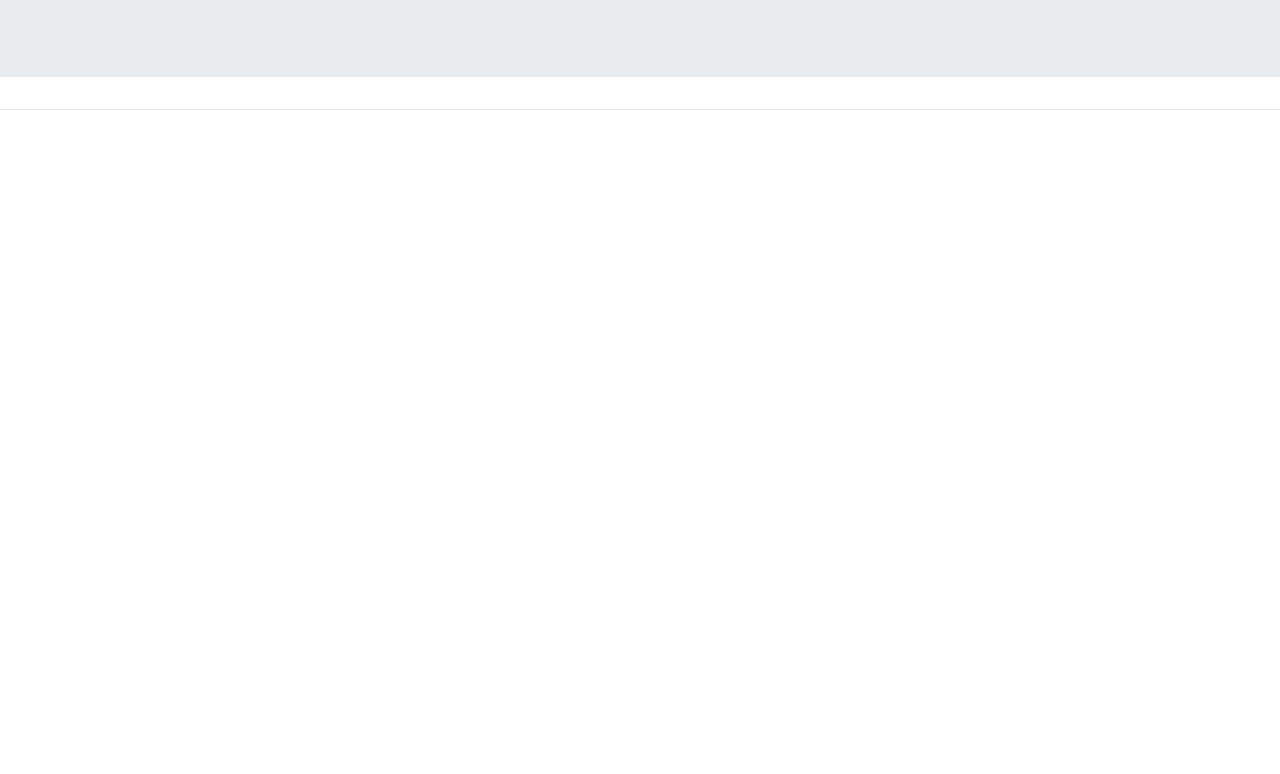
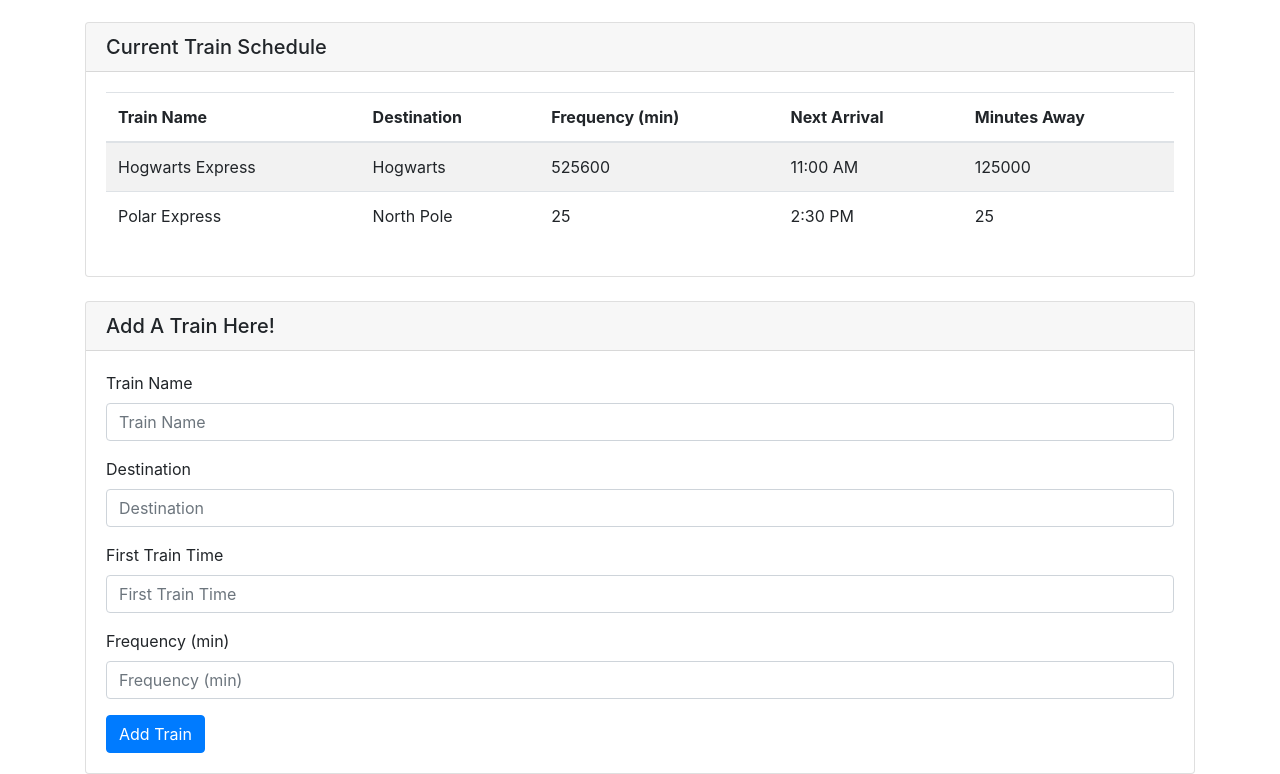
Before and after one commit to kstoneham/TrainTime, a plain HTML site: page index.html in a window 1280 px wide. Shown: the part 172-946 px from the top of the page. Before the commit the page ends 800 px from the top, so only its background shows below. Drawn offline with nearby package versions, Linux system fonts and the light colour scheme.

Commit message:
added more files

```diff
--- a/index.html
+++ b/index.html
@@ -12,14 +12,85 @@
     <script src="https://cdnjs.cloudflare.com/ajax/libs/popper.js/1.14.0/umd/popper.min.js" integrity="sha384-cs/chFZiN24E4KMATLdqdvsezGxaGsi4hLGOzlXwp5UZB1LY//20VyM2taTB4QvJ" crossorigin="anonymous"></script>
     <title>Train Time!</title>
 </head>
+
 <body>
-    <div class="jumbotron jumbotron-fluid">
-        <div class="container">
-            <h1 class="display-4 text-center">The Station</h1>
-            <p class="lead text-center">Train times are displayed below.  Feel free to add other trains to the schedule!</p>
+    <!-- The Station-->
+    <div class="container">
+        <div class="jumbotron jumbotron-fluid py-2">
+            <div class="container">
+                <h1 class="display-4 text-center">The Station</h1>
+                <hr>
+                <p class="lead text-center">Train times are displayed below.  Feel free to add other trains to the schedule!</p>
+            </div>
         </div>
     </div>
-    <hr>
+
+    <!-- Current Train Schedule-->
+    <div class="container mb-4">
+            <div class="card">
+                <h5 class="card-header">Current Train Schedule</h5>
+                <div class="card-body">
+                    <table class="table table-striped table-hover">
+                        <thead>
+                            <tr>
+                                <th scope="col">Train Name</th>
+                                <th scope="col">Destination</th>
+                                <th scope="col">Frequency (min)</th>
+                                <th scope="col">Next Arrival</th>
+                                <th scope="col">Minutes Away</th>
+                            </tr>
+                        </thead>
+
+                        <tbody id="train-list">
+                            <tr>
+                                <td>Hogwarts Express</td>
+                                <td>Hogwarts</td>
+                                <td>525600</td>
+                                <td>11:00 AM</td>
+                                <td>125000</td>
+                            </tr>
+                            <tr>
+                                <td>Polar Express</td>
+                                <td>North Pole</td>
+                                <td>25</td>
+                                <td>2:30 PM</td>
+                                <td>25</td>
+                            </tr>
+                        </tbody>
+                    </table>
+                </div>
+            </div>
+    </div>
+
+    <!-- Add Train -->
+    <div class="container">
+        <div class="card">
+            <h5 class="card-header">Add A Train Here!</h5>
+            <div class="card-body">
+                <form>
+                    <div class="form-group">
+                        <label for="formGroupExampleInput">Train Name</label>
+                        <input type="text" class="form-control" id="train-name" placeholder="Train Name">
+                    </div>
+                    <div class="form-group">
+                        <label for="formGroupExampleInput2">Destination</label>
+                        <input type="text" class="form-control" id="destination" placeholder="Destination">
+                    </div>
+                    <div class="form-group">
+                        <label for="formGroupExampleInput">First Train Time</label>
+                        <input type="text" class="form-control" id="first-train" placeholder="First Train Time">
+                    </div>
+                    <div class="form-group">
+                        <label for="formGroupExampleInput2">Frequency (min)</label>
+                        <input type="text" class="form-control" id="frequency" placeholder="Frequency (min)">
+                    </div>
+                </form>
+                <a id="add-train"href="#" class="btn btn-primary">Add Train</a>
+            </div>
+        </div>
+    </div>
+
 
 </body>
+
 </html>
```
Also changed, not shown: assets/js/logic.js (added), 1 other file.
